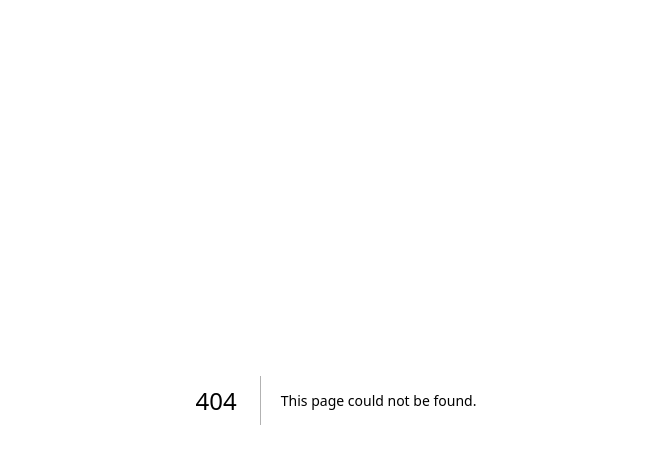
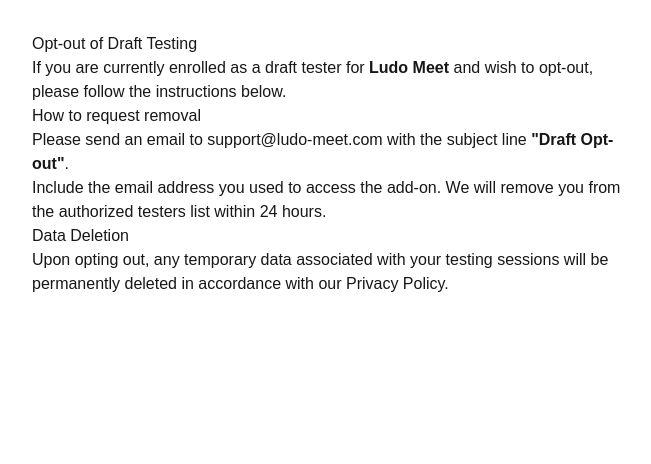
Before and after one commit to kowshikRoy/ludo-meet, a Next.js app: page /opt-out in a window 1280 px wide. Before the commit this address had no page. Shown: the top 464 px of the page, without its empty margins (304-955 px from the left). Built offline with nearby package versions, Linux system fonts and the light colour scheme.

Commit message:
chore: add opt-out page

```diff
--- /dev/null
+++ b/app/opt-out/page.tsx
@@ -0,0 +1,23 @@
+export default function OptOutPage() {
+  return (
+    <div className="max-w-2xl mx-auto p-8 prose">
+      <h1>Opt-out of Draft Testing</h1>
+      <p>
+        If you are currently enrolled as a draft tester for <strong>Ludo Meet</strong> and wish to opt-out, please follow the instructions below.
+      </p>
+
+      <h2>How to request removal</h2>
+      <p>
+        Please send an email to <a href="mailto:support@ludo-meet.com">support@ludo-meet.com</a> with the subject line <strong>"Draft Opt-out"</strong>.
+      </p>
+      <p>
+        Include the email address you used to access the add-on. We will remove you from the authorized testers list within 24 hours.
+      </p>
+
+      <h2>Data Deletion</h2>
+      <p>
+        Upon opting out, any temporary data associated with your testing sessions will be permanently deleted in accordance with our <a href="/privacy-policy">Privacy Policy</a>.
+      </p>
+    </div>
+  );
+}
```
